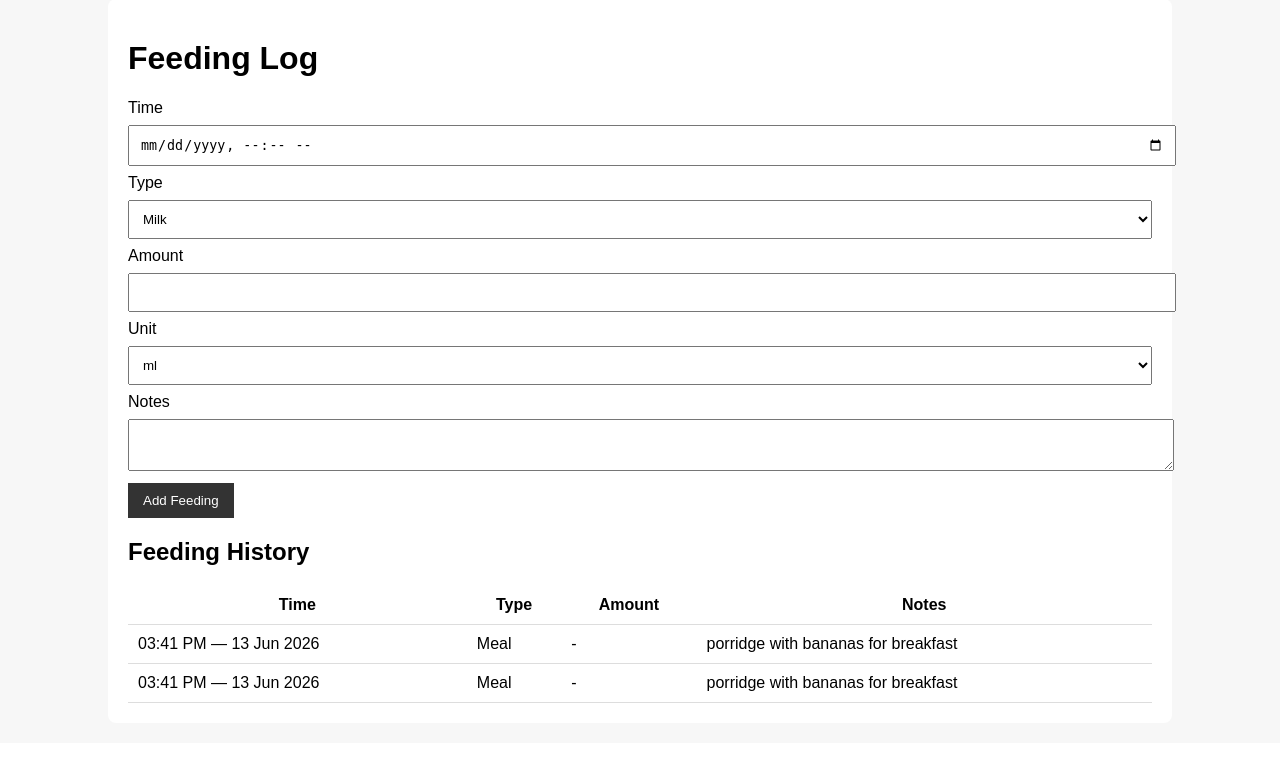
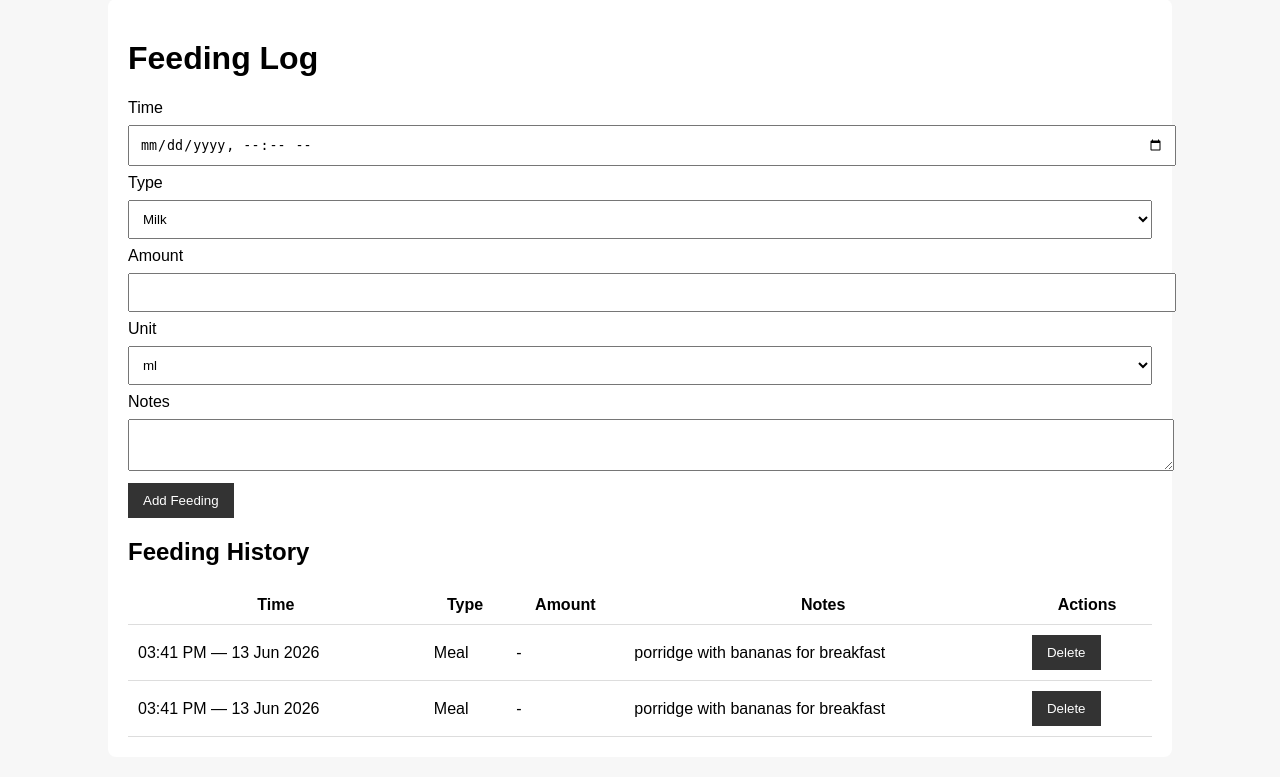
Before and after one commit to ricanapx/flask-webapp, a Flask app: page /feeding in a window 1280 px wide. Shown: the part 59-836 px from the top of the page. Before the commit the page ends 762 px from the top, so only its background shows below. Run offline with Flask 3, Linux system fonts and the light colour scheme; a user stored in the database is signed in; data comes from the database, SQL or seed files in the repository; both versions use the stored data as it was after the commit.

Commit message:
- Tested the delete function on the app for nappies, then added the functions to the feeding and sleep html.

```diff
--- a/templates/feeding.html
+++ b/templates/feeding.html
@@ -39,6 +39,7 @@
         <th>Type</th>
         <th>Amount</th>
         <th>Notes</th>
+        <th>Actions</th>
     </tr>
 
     {% for log in logs %}
@@ -55,6 +56,11 @@
         </td>
 
         <td>{{ log.notes }}</td>
+        <td>
+            <form action="{{ url_for('delete_feeding', id=log['id']) }}" method="post" style="display:inline;">
+                <button class="btn btn-danger btn-sm">Delete</button>
+            </form>
+        </td>
     </tr>
     {% endfor %}
 </table>
--- a/templates/sleep.html
+++ b/templates/sleep.html
@@ -33,6 +33,7 @@
         <th>End</th>
         <th>Duration</th>
         <th>Notes</th>
+        <th>Actions</th>
     </tr>
     {% for log in logs %}
     <tr>
@@ -40,6 +41,11 @@
         <td>{{ log.end_time | format_time }}</td>
         <td>{{ log.duration }}</td>
         <td>{{ log.notes }}</td>
+        <td>
+            <form action="{{ url_for('delete_sleep', id=log['id']) }}" method="post" style="display:inline;">
+                <button class="btn btn-danger btn-sm">Delete</button>
+            </form>
+        </td>
     </tr>
     {% endfor %}
 </table>
```
Also changed, not shown: users.db.
